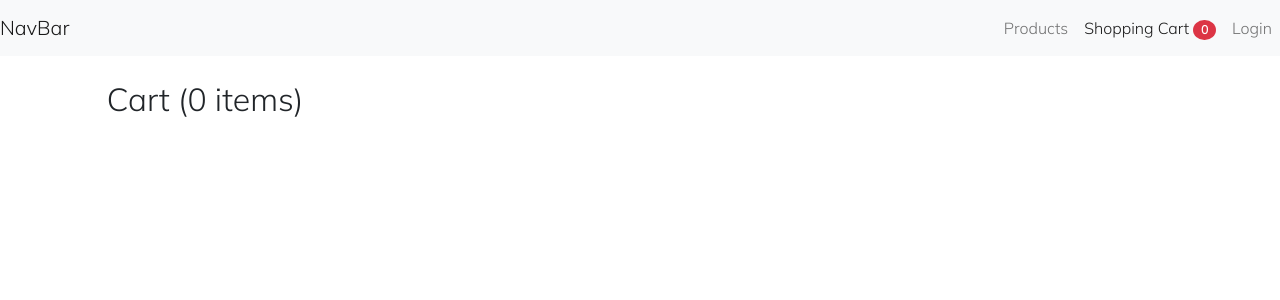
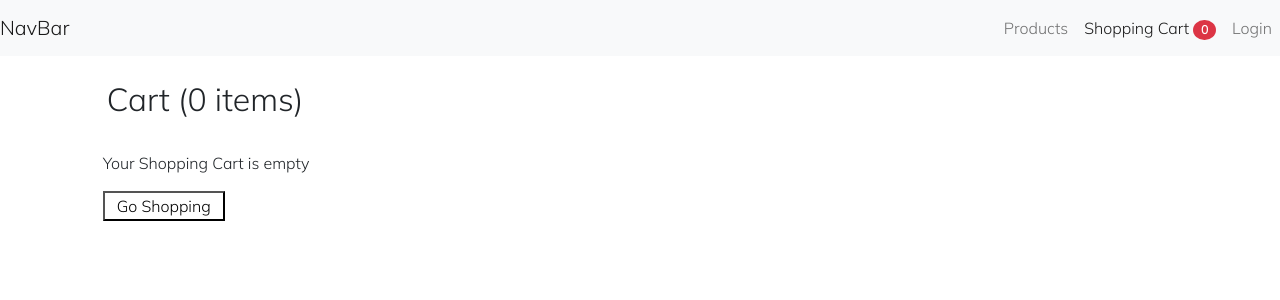
Before and after one commit to VinSev/IPRWC_Webshop_Frontend, an Angular app: page /shopping-cart in a window 1280 px wide. Shown: the top 300 px of the page. Built offline with nearby package versions, Linux system fonts and the light colour scheme.

Commit message:
Shopping Cart List fixes

```diff
--- a/src/app/products/product-list/product-list.component.html
+++ b/src/app/products/product-list/product-list.component.html
@@ -1,5 +1,5 @@
 <div class="row">
-  <h2 class="py-4 font-weight-bold">Products ({{products.length}} results)</h2>
+  <h2 class="py-4 font-weight-bold">Products ({{products?.length}} results)</h2>
   <div class="col-12 col-sm-6 col-md-4 col-lg-2 mb-3 d-flex align-items-stretch" *ngFor="let product of products">
     <app-product-item [product]="product"></app-product-item>
   </div>
--- a/src/app/shopping-cart/shopping-cart-list/shopping-cart-list.component.html
+++ b/src/app/shopping-cart/shopping-cart-list/shopping-cart-list.component.html
@@ -3,6 +3,10 @@
   <div class="col-11 col-md-12 col-lg-8 mb-lg-0 mb-5">
     <div class="row" *ngFor="let product of products">
       <app-shopping-cart-item [product]="product"></app-shopping-cart-item>
-   </div>
+    </div>
+    <div class="row px-2" *ngIf="products?.length == 0">
+      <p class="p-0">Your Shopping Cart is empty</p>
+      <button class="w-auto" routerLink="../products">Go Shopping</button>
+    </div>
   </div>
 </div>
--- a/src/app/shopping-cart/shopping-cart.service.ts
+++ b/src/app/shopping-cart/shopping-cart.service.ts
@@ -47,7 +47,7 @@ export class ShoppingCartService {
       return;
     }
     this.notificationService.toastrInfo("Product Removed from Cart");
-    this._products.splice(index);
+    this._products.splice(index, 1);
   }
 
   public isEmpty(): boolean {
```
